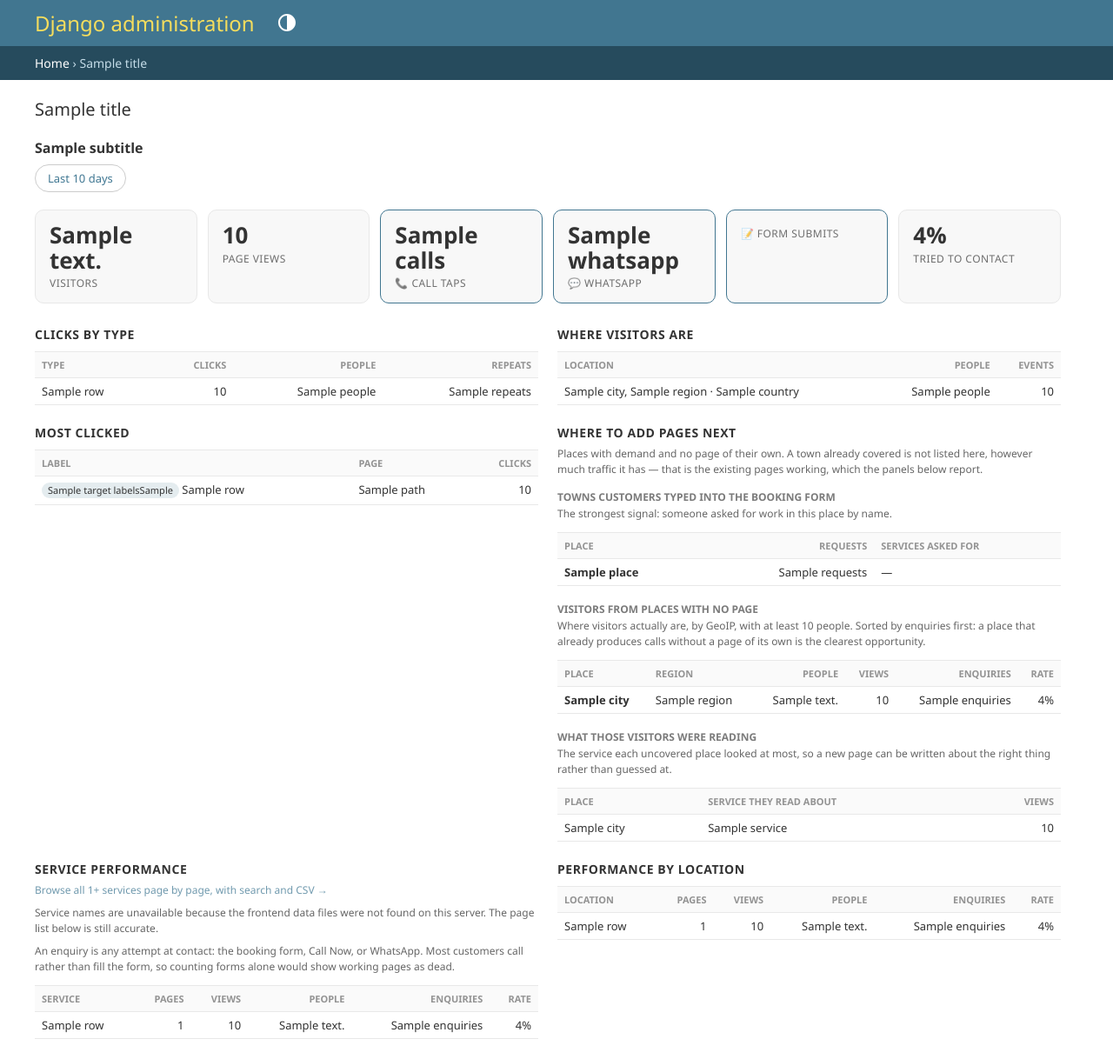
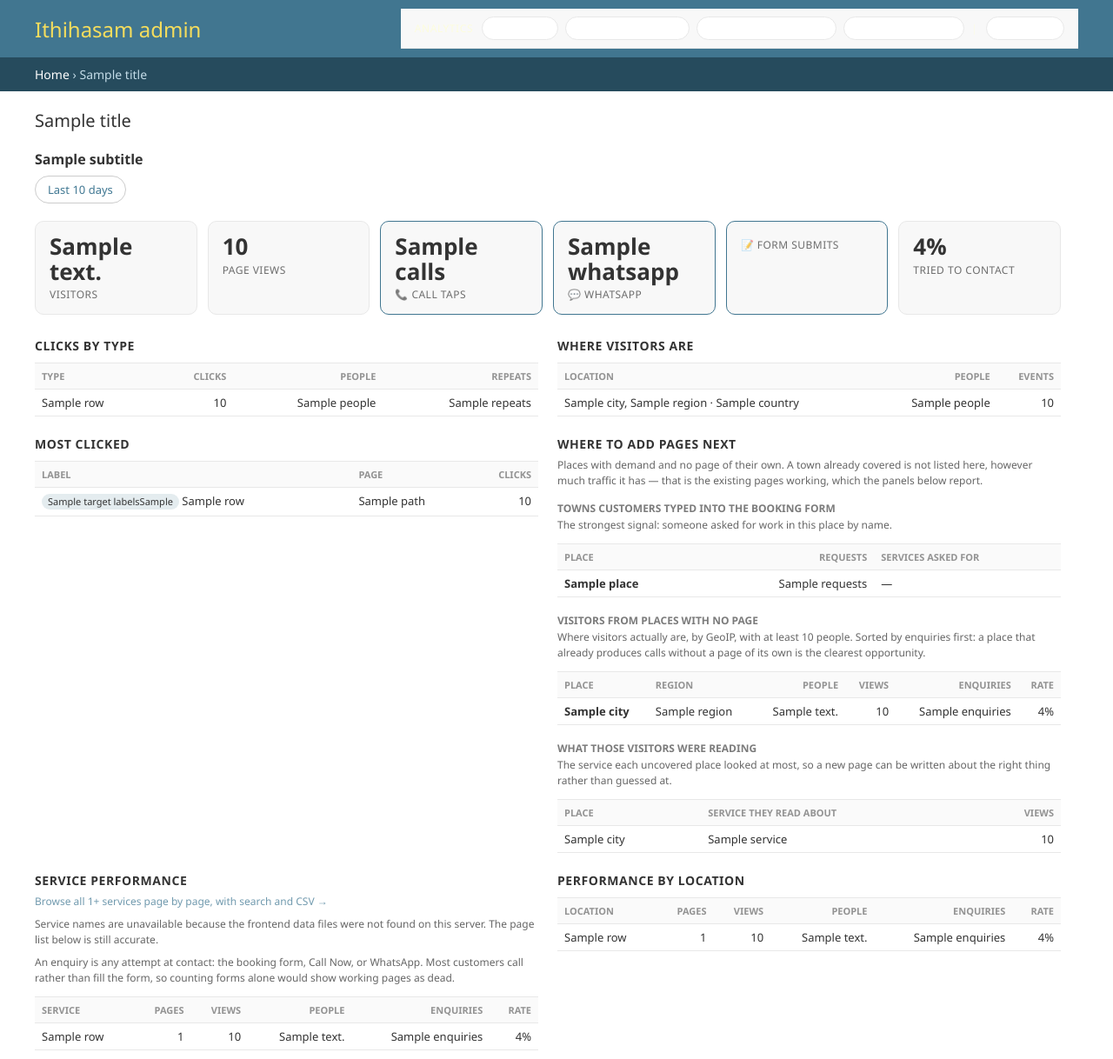
Before and after one commit to althaf0309/Ithihasam_backend, a Django app: template finoraapp/templates/admin/analytics_dashboard.html in a window 1280 px wide. Shown: the top 1218 px of the page at 87% size. Run offline with Django 5.2, Linux system fonts and the light colour scheme; the template is opened without the code that fills it: most values are stand-ins (such as "Sample title", 1, 10 or a date in 2020); parts of the project's set-up code (start-up, migrations or seed data) failed here and were passed over; some libraries are stand-ins or nearby versions.

Commit message:
Put the analytics views in the admin header
Both views live under a model's changelist URL, so Django's sidebar only ever
showed "Analytics events" and the dashboard was reachable by typing the URL.

A link bar now sits under the admin header on every page: Dashboard, All
pages & locations, Pages with no enquiries, Where to add pages, and Raw
events.

The override has to be a project-level template. django.contrib.admin is
listed before finoraapp in INSTALLED_APPS, so its own base_site.html is found
first and an app-level copy is never used — which is exactly what happened on
the first attempt, and the test caught it.

Also gives the admin a real title instead of "Django administration".

Co-Authored-By: Claude Opus 5 <noreply@anthropic.com>

```diff
--- a/finoraapp/templates/admin/analytics_dashboard.html
+++ b/finoraapp/templates/admin/analytics_dashboard.html
@@ -107,7 +107,7 @@ staff authentication rather than needing its own login.
       </table>
     </div>
 
-    <div class="an-block">
+    <div class="an-block" id="expansion">
       <h2>Where to add pages next</h2>
       <p class="an-note">Places with demand and no page of their own. A town already covered is
       not listed here, however much traffic it has &mdash; that is the existing pages working,
--- a/finorabackend/settings.py
+++ b/finorabackend/settings.py
@@ -85,7 +85,11 @@ ROOT_URLCONF = "finorabackend.urls"
 TEMPLATES = [
     {
         "BACKEND": "django.template.backends.django.DjangoTemplates",
-        "DIRS": [],
+        # Project templates win over an app's, which is what lets
+        # templates/admin/base_site.html override Django's own. Putting the
+        # override inside finoraapp would not work: django.contrib.admin is
+        # listed first in INSTALLED_APPS, so its copy is found first.
+        "DIRS": [BASE_DIR / "templates"],
         "APP_DIRS": True,
         "OPTIONS": {
             "context_processors": [
--- /dev/null
+++ b/templates/admin/base_site.html
@@ -0,0 +1,47 @@
+{% extends "admin/base.html" %}
+
+{# Adds a persistent link bar to the analytics views.
+
+   They live under a model's changelist URL, so Django's own sidebar only ever
+   shows "Analytics events" and the dashboard was reachable by typing the URL.
+   This puts both one click away from anywhere in the admin. #}
+
+{% block title %}{% if subtitle %}{{ subtitle }} | {% endif %}{{ title }} | Ithihasam admin{% endblock %}
+
+{% block branding %}
+<div id="site-name">
+  <a href="{% url 'admin:index' %}">Ithihasam admin</a>
+</div>
+{% endblock %}
+
+{% block extrastyle %}{{ block.super }}
+<style>
+  .ith-nav {
+    display: flex; gap: 8px; flex-wrap: wrap; align-items: center;
+    padding: 9px 16px; font-size: 12px;
+    background: var(--darkened-bg, #f4f4f4);
+    border-bottom: 1px solid var(--hairline-color, #e0e0e0);
+  }
+  .ith-nav span { opacity: .6; text-transform: uppercase; letter-spacing: .05em; margin-right: 2px; }
+  .ith-nav a {
+    text-decoration: none; padding: 4px 12px; border-radius: 999px;
+    border: 1px solid var(--hairline-color, #ddd); color: var(--body-fg, #333);
+    background: var(--body-bg, #fff);
+  }
+  .ith-nav a:hover { border-color: var(--primary, #417690); color: var(--primary, #417690); }
+  .ith-nav a.on { background: var(--primary, #417690); color: #fff; border-color: transparent; }
+  .ith-nav .sep { opacity: .35; }
+</style>
+{% endblock %}
+
+{% block nav-global %}
+<nav class="ith-nav" aria-label="Analytics">
+  <span>Analytics</span>
+  <a href="{% url 'admin:analytics-dashboard' %}">Dashboard</a>
+  <a href="{% url 'admin:analytics-pages' %}">All pages &amp; locations</a>
+  <a href="{% url 'admin:analytics-pages' %}?show=dead">Pages with no enquiries</a>
+  <a href="{% url 'admin:analytics-dashboard' %}#expansion">Where to add pages</a>
+  <span class="sep">|</span>
+  <a href="{% url 'admin:finoraapp_analyticsevent_changelist' %}">Raw events</a>
+</nav>
+{% endblock %}
```
Also changed, not shown: finoraapp/test_performance.py (+26 -0 lines).
